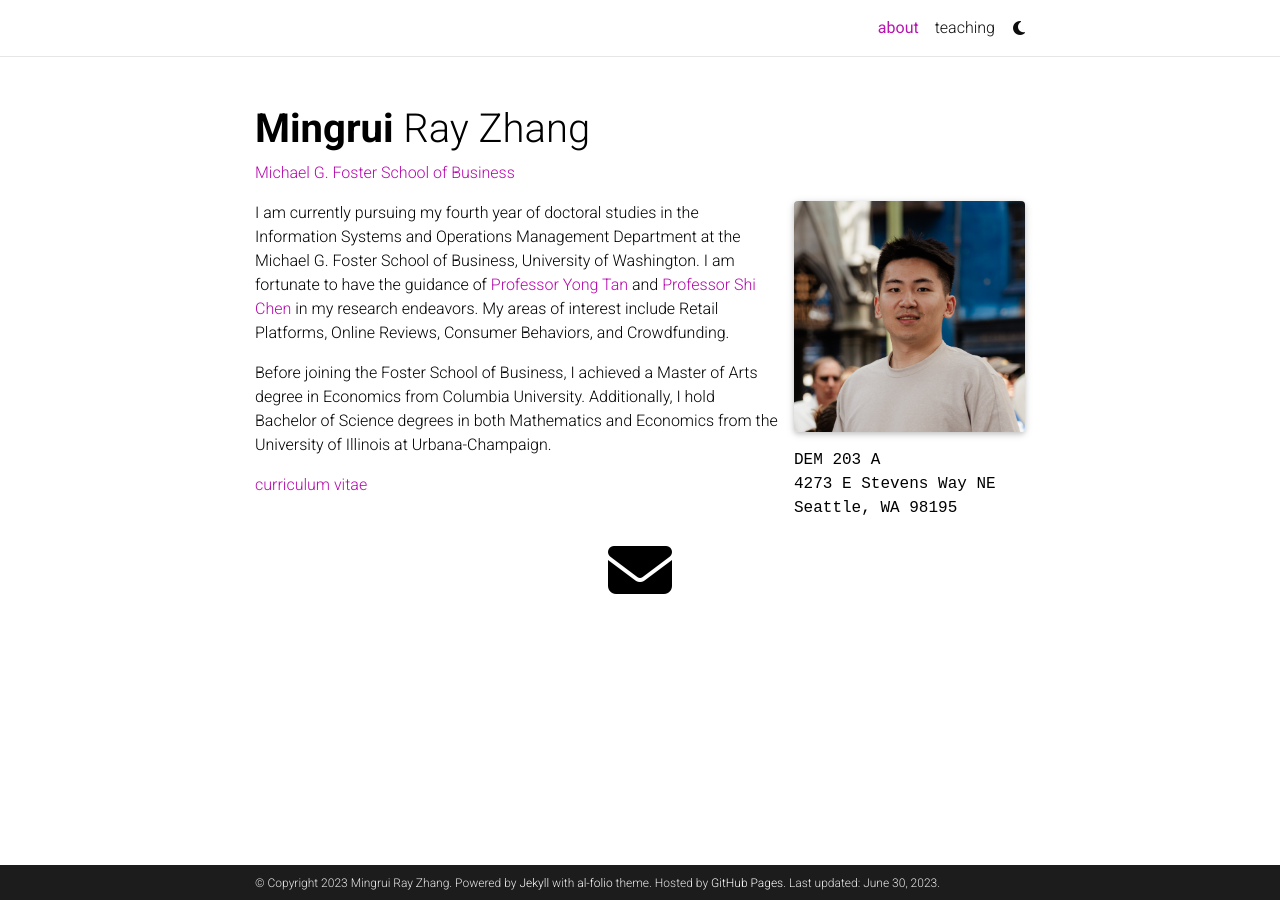
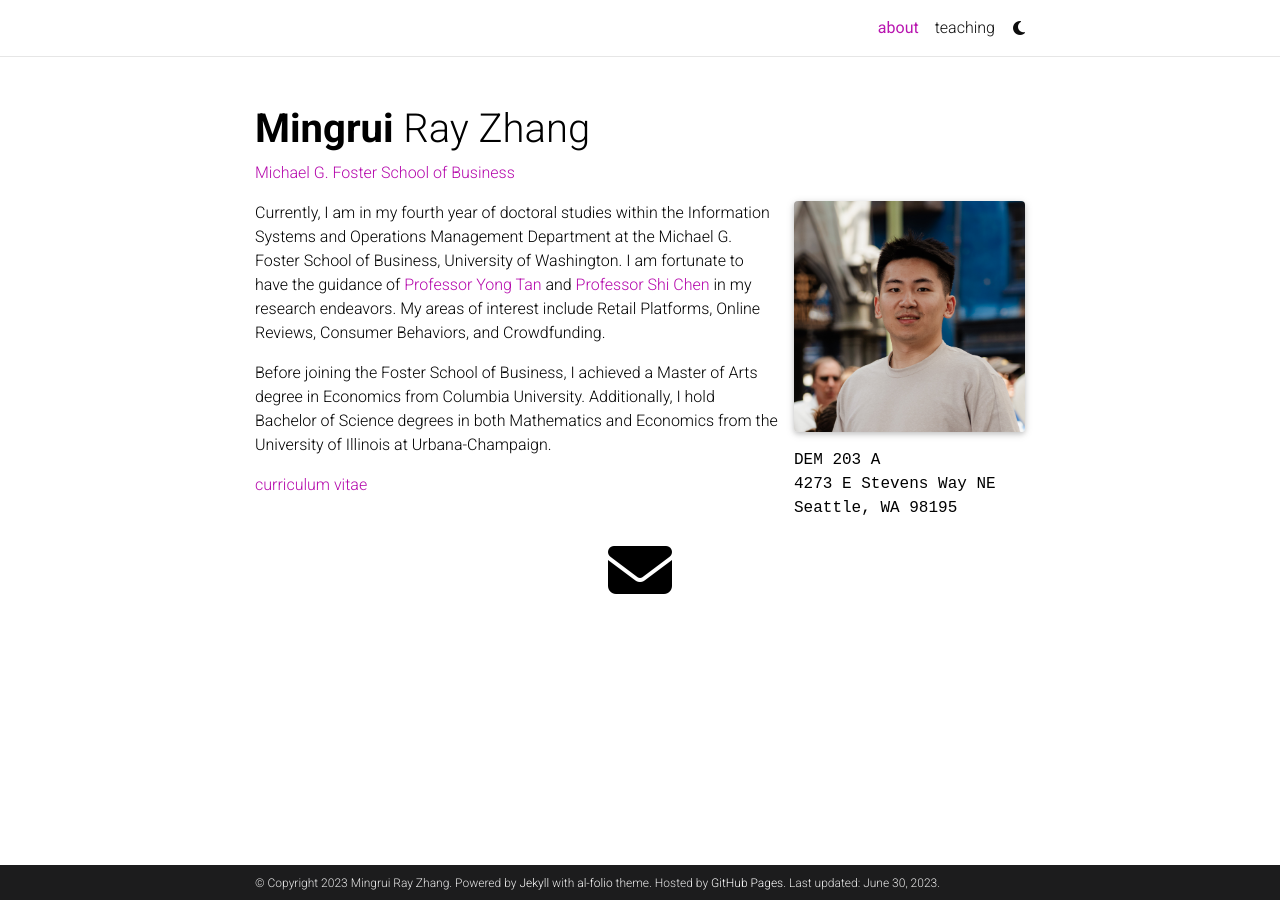
Before and after one commit to MingruiRayZhang/MingruiRayZhang.github.io, a Jekyll site: the page built from _pages/about.md, in a window 1280 px wide. Built offline with Jekyll 4.4.1, drawn with Linux system fonts in a browser that asks for light colours; comment, search, counter and statistics services are not loaded; a style sheet for code colours, icons or effects is not loaded.

Commit message:
update wordings

```diff
--- a/_pages/about.md
+++ b/_pages/about.md
@@ -21,7 +21,7 @@ social: true  # includes social icons at the bottom of the page
 
 
 
-I am currently pursuing my fourth year of doctoral studies in the Information Systems and Operations Management Department at the Michael G. Foster School of Business, University of Washington. I am fortunate to have the guidance of [Professor Yong Tan](https://foster.uw.edu/faculty-research/directory/yong-tan/) and [Professor Shi Chen](https://foster.uw.edu/faculty-research/directory/shi-chen/) in my research endeavors. My areas of interest include Retail Platforms, Online Reviews, Consumer Behaviors, and Crowdfunding.
+Currently, I am in my fourth year of doctoral studies within the Information Systems and Operations Management Department at the Michael G. Foster School of Business, University of Washington. I am fortunate to have the guidance of [Professor Yong Tan](https://foster.uw.edu/faculty-research/directory/yong-tan/) and [Professor Shi Chen](https://foster.uw.edu/faculty-research/directory/shi-chen/) in my research endeavors. My areas of interest include Retail Platforms, Online Reviews, Consumer Behaviors, and Crowdfunding.
 
 Before joining the Foster School of Business, I achieved a Master of Arts degree in Economics from Columbia University. Additionally, I hold Bachelor of Science degrees in both Mathematics and Economics from the University of Illinois at Urbana-Champaign.
 
```
Also changed, not shown: _pages/teaching.md (+1 -1 lines).
